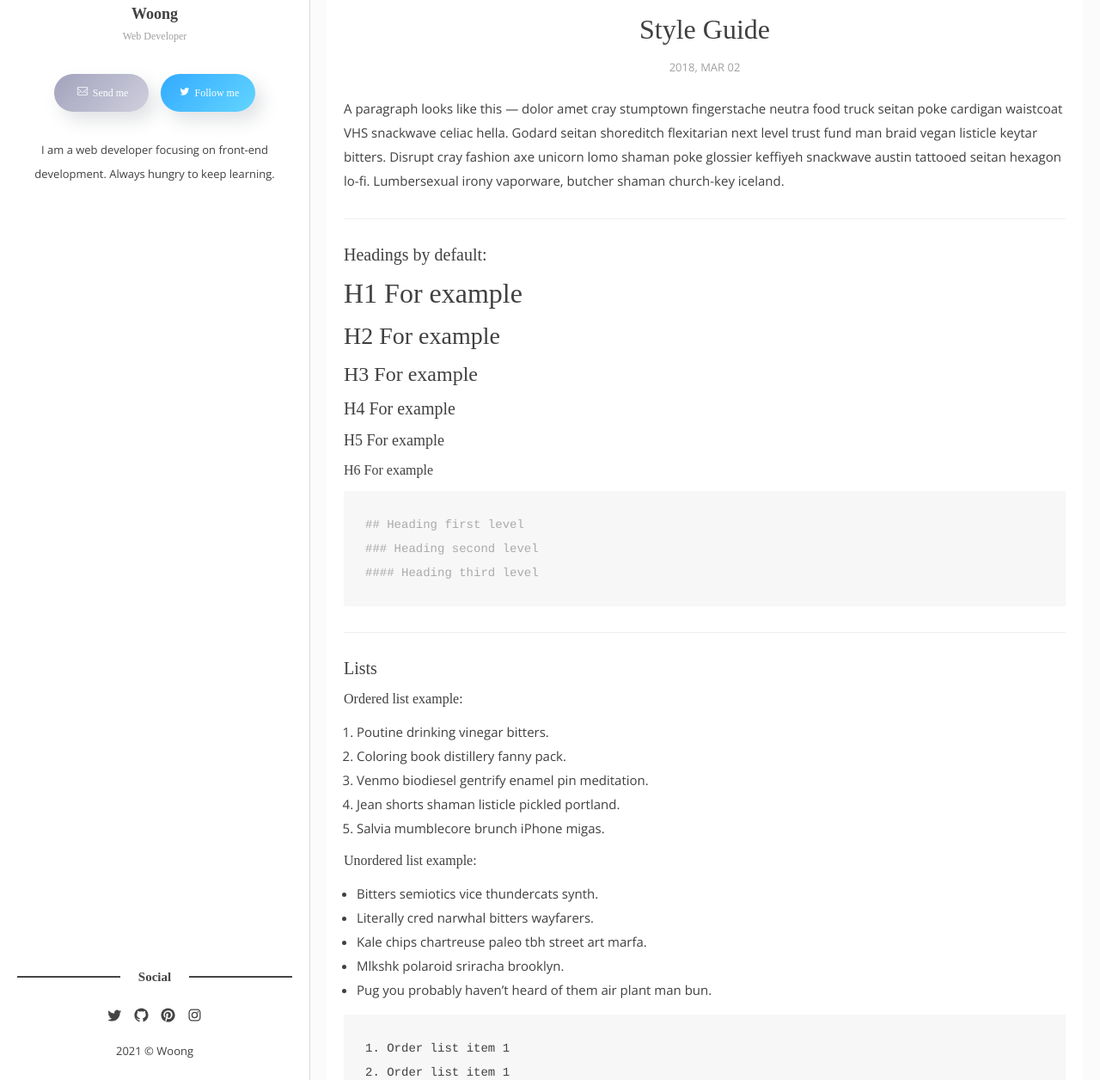
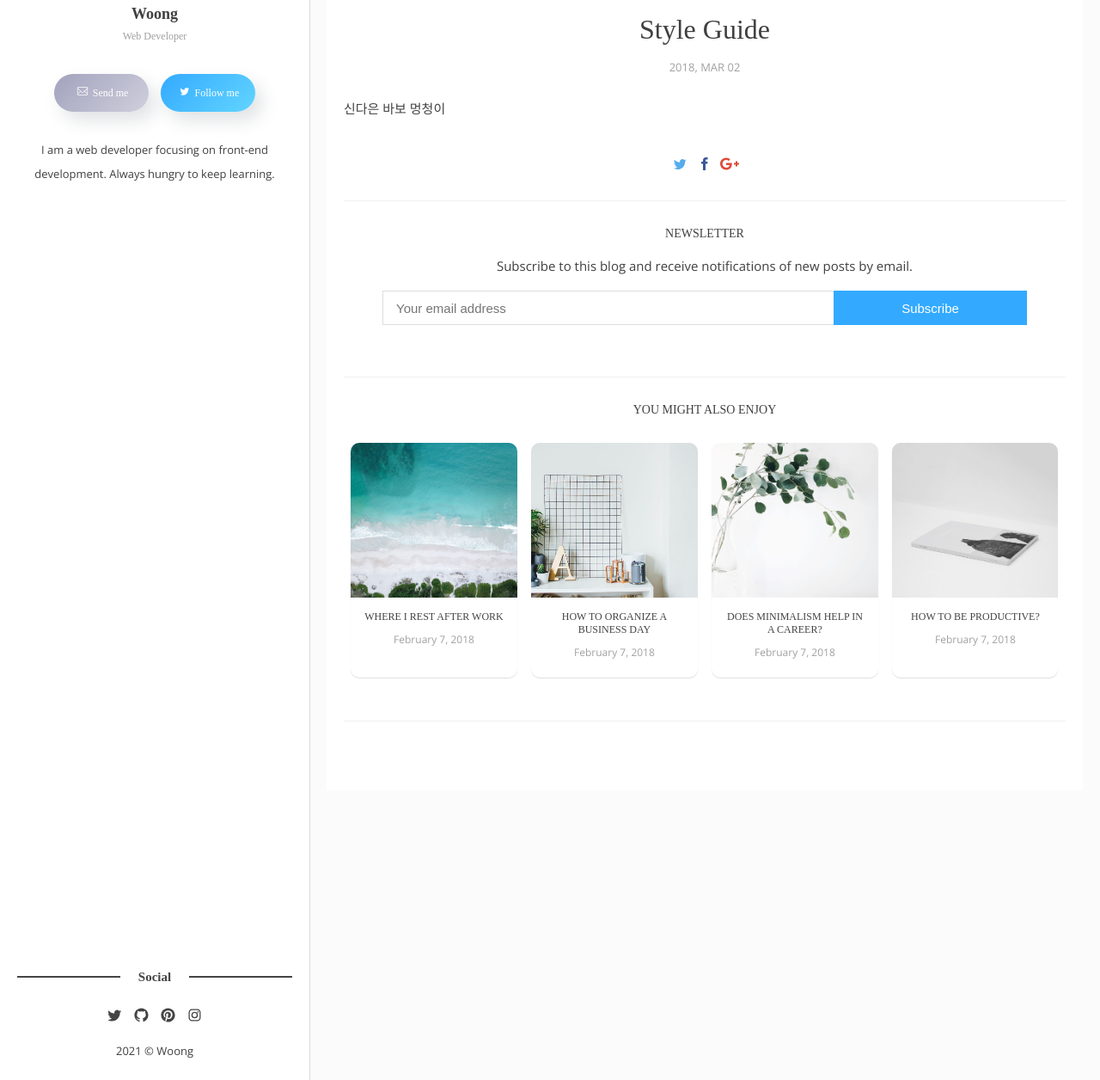
Before and after one commit to woong99/woong99.github.io, a Jekyll site: the page built from _posts/2018-03-02-style-guide.markdown, in a window 1280 px wide and 1400 px high, scrolled down 373 px, cut to the strip 144-1400 px from the top of the window. Shown: the whole strip at 86% size. Built offline with Jekyll 4.4.1, drawn with Linux system fonts in a browser that asks for light colours; some web fonts are replaced; comment, search, counter and statistics services are not loaded; some of the changed text lies outside the part shown.

Commit message:
First Blog

```diff
--- a/_posts/2018-03-02-style-guide.markdown
+++ b/_posts/2018-03-02-style-guide.markdown
@@ -1,93 +1,10 @@
 ---
 layout: post
 title: Style Guide
-image: 8.jpg
+image: 111.JPG
 date: 2018-03-02 13:35:20 +0200
 tags:
 categories: guide
 ---
-A paragraph looks like this — dolor amet cray stumptown fingerstache neutra food truck seitan poke cardigan waistcoat VHS snackwave celiac hella. Godard seitan shoreditch flexitarian next level trust fund man braid vegan listicle keytar bitters. Disrupt cray fashion axe unicorn lomo shaman poke glossier keffiyeh snackwave austin tattooed seitan hexagon lo-fi. Lumbersexual irony vaporware, butcher shaman church-key iceland.
 
-***
-
-#### Headings by default:
-
-# H1 For example
-## H2 For example
-### H3 For example
-#### H4 For example
-##### H5 For example
-###### H6 For example
-
-{% highlight markdown %}
-## Heading first level
-### Heading second level
-#### Heading third level
-{% endhighlight %}
-
-***
-
-#### Lists
-
-###### Ordered list example:
-
-1. Poutine drinking vinegar bitters.
-2. Coloring book distillery fanny pack.
-3. Venmo biodiesel gentrify enamel pin meditation.
-4. Jean shorts shaman listicle pickled portland.
-5. Salvia mumblecore brunch iPhone migas.
-
-###### Unordered list example:
-
-* Bitters semiotics vice thundercats synth.
-* Literally cred narwhal bitters wayfarers.
-* Kale chips chartreuse paleo tbh street art marfa.
-* Mlkshk polaroid sriracha brooklyn.
-* Pug you probably haven't heard of them air plant man bun.
-
-{% highlight markdown %}
-1. Order list item 1
-2. Order list item 1
-
-* Unordered list item 1
-* Unordered list item 2
-{% endhighlight %}
-
-***
-
-#### Quotes
-
-###### A quote looks like this:
-
-> Never put off till tomorrow what may be done day after tomorrow just as well. — Mark Twain
-
-***
-
-#### Syntax Highlighter
-
-{% highlight js %}
-  $('.top').click(function () {
-    $('html, body').stop().animate({ scrollTop: 0 }, 'slow', 'swing');
-  });
-  $(window).scroll(function () {
-    if ($(this).scrollTop() > $(window).height()) {
-      $('.top').addClass("top-active");
-    } else {
-      $('.top').removeClass("top-active");
-    };
-  });
-{% endhighlight %}
-
-***
-
-#### Images
-
-![]({{site.baseurl}}/images/2.jpg)
-
-***
-
-#### Videos
-
-###### Youtube
-
-<iframe src="https://www.youtube.com/embed/iWowJBRMtpc" frameborder="0" allowfullscreen></iframe>
+신다은 바보 멍청이
```
Also changed, not shown: images/ 111.JPG (added).
